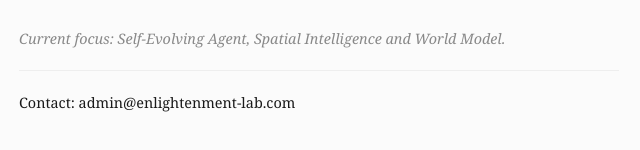
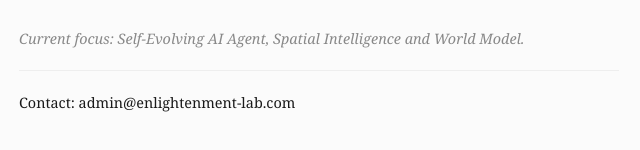
Before and after one commit to enlightenment-lab/enlightenment-lab.github.io, a plain HTML site: page index.html in a window 1280 px wide. Shown: the part 472-622 px from the top of the page, 321-961 px from the left. Drawn offline with Linux system fonts and the light colour scheme.

Commit message:
Update index.html

```diff
--- a/index.html
+++ b/index.html
@@ -18,7 +18,7 @@
         <h1>Enlightenment Lab</h1>
         <p>An independent research collective dedicated to exploring the intersection of generative AI, architectural logic, and digital empowerment.</p>
         <p>Our mission is foster deeper understanding of human-AI collaboration through open research and creative experimentation.</p>
-        <div class="status">Current focus: Self-Evolving Agent, Spatial Intelligence and World Model.</div>
+        <div class="status">Current focus: Self-Evolving AI Agent, Spatial Intelligence and World Model.</div>
         <div class="contact">Contact: admin@enlightenment-lab.com</div>
     </div>
 </body>
```
